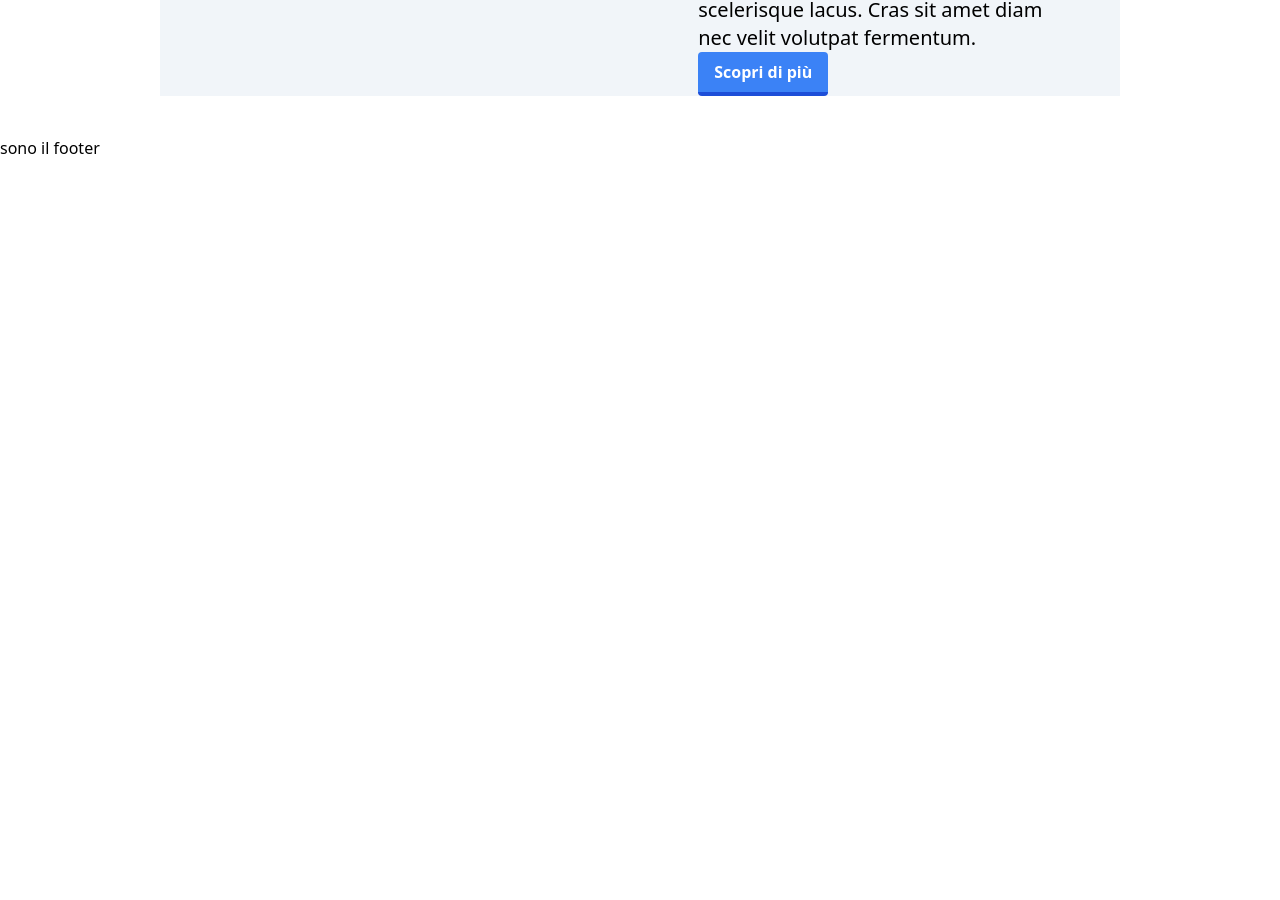
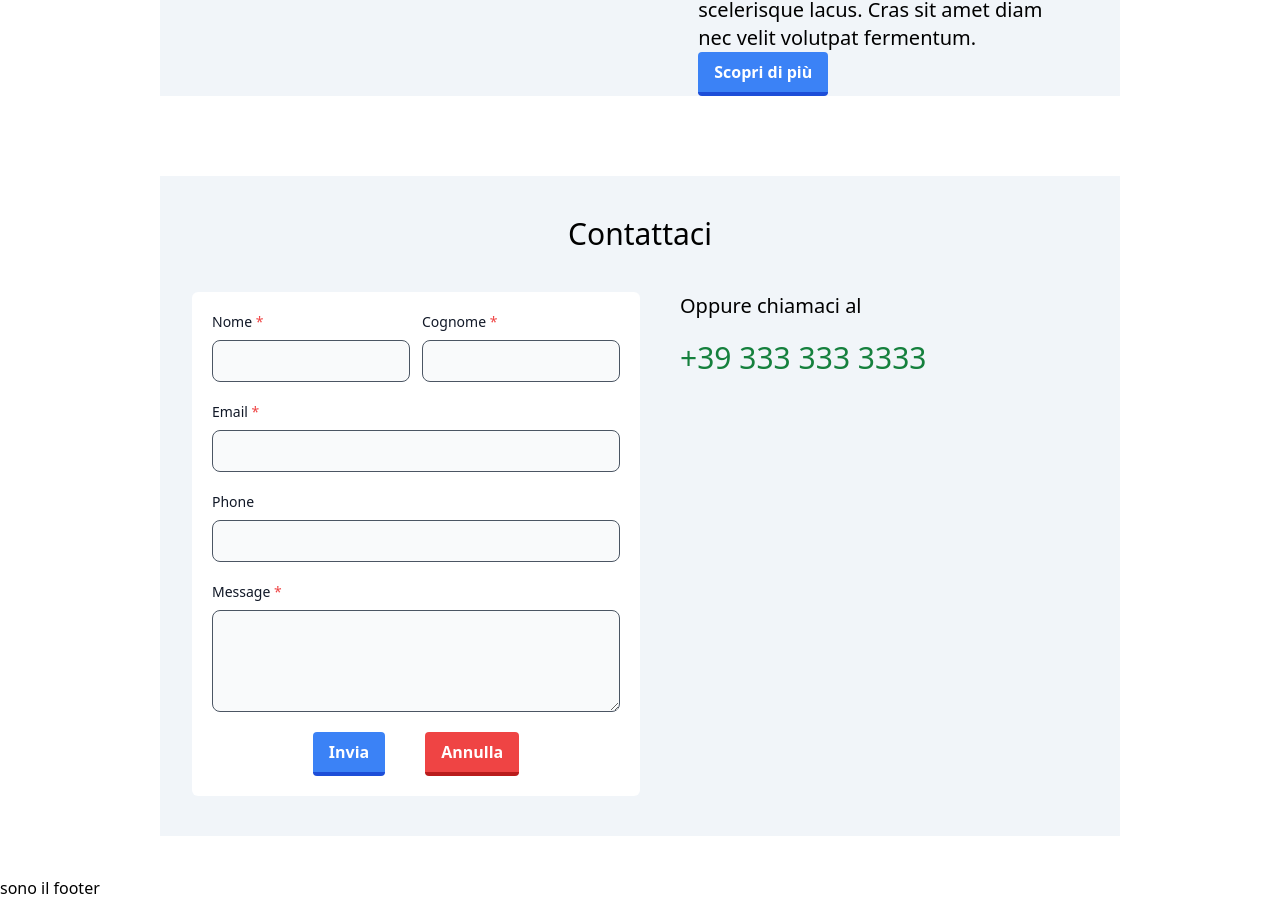
Before and after one commit to alexraduca01/IT-website, a React (Create React App) app: page / in a window 1280 px wide. Shown: the part 1350-2250 px from the top of the page. Before the commit the page ends 1510 px from the top, so only its background shows below. Built offline with nearby package versions, Linux system fonts and the light colour scheme.

Commit message:
added initial form

```diff
--- a/src/pages/Home.js
+++ b/src/pages/Home.js
@@ -45,6 +45,105 @@ const Home = () => {
             </div>
           </div>
         </section>
+        {/* sezione form per preventivo  */}
+        <section className="w-full p-10">
+          <div className="w-4/5 m-auto bg-slate-100 pb-10 px-8">
+            <h2 className="text-3xl text-center py-10">Contattaci</h2>
+            <div className="w-full flex justify-between">
+              <form className="w-1/2 m-auto p-5 bg-white rounded-md flex flex-col gap-5">
+                <div className="flex gap-3 justify-between">
+                  <div className="w-1/2">
+                    <label
+                      for="first_name"
+                      className="block mb-2 text-sm font-medium text-gray-900 "
+                    >
+                      Nome <span className="text-red-500">*</span>
+                    </label>
+                    <input
+                      type="text"
+                      id="first_name"
+                      className="bg-gray-50 border text-sm rounded-lg block w-full p-2.5  border-gray-600 placeholder-gray-400  focus:ring-blue-500 focus:border-blue-500"
+                      required
+                    />
+                  </div>
+                  <div className="w-1/2">
+                    <label
+                      for="last_name"
+                      className="block mb-2 text-sm font-medium text-gray-900 "
+                    >
+                      Cognome <span className="text-red-500">*</span>
+                    </label>
+                    <input
+                      type="text"
+                      id="last_name"
+                      className="bg-gray-50 border text-sm rounded-lg block w-full p-2.5  border-gray-600 placeholder-gray-400  focus:ring-blue-500 focus:border-blue-500"
+                      required
+                    />
+                  </div>
+                </div>
+                <div className="w-full">
+                  <label
+                    for="email"
+                    className="block mb-2 text-sm font-medium text-gray-900 "
+                  >
+                    Email <span className="text-red-500">*</span>
+                  </label>
+                  <input
+                    type="email"
+                    id="email"
+                    className="bg-gray-50 border text-sm rounded-lg block w-full p-2.5  border-gray-600 placeholder-gray-400  focus:ring-blue-500 focus:border-blue-500"
+                    required
+                  />
+                </div>
+                <div className="w-full">
+                  <label
+                    for="email"
+                    className="block mb-2 text-sm font-medium text-gray-900 "
+                  >
+                    Phone
+                  </label>
+                  <input
+                    type="text"
+                    id="text"
+                    className="bg-gray-50 border text-sm rounded-lg block w-full p-2.5  border-gray-600 placeholder-gray-400  focus:ring-blue-500 focus:border-blue-500"
+                  />
+                </div>
+                <div className="w-full">
+                  <label
+                    for="message"
+                    className="block mb-2 text-sm font-medium text-gray-900 "
+                  >
+                    Message <span className="text-red-500">*</span>
+                  </label>
+                  <textarea
+                    rows={4}
+                    type="text"
+                    id="message"
+                    className="bg-gray-50 border text-sm rounded-lg block w-full p-2.5  border-gray-600 placeholder-gray-400  focus:ring-blue-500 focus:border-blue-500"
+                  />
+                </div>
+                <div className="w-full flex justify-center gap-10">
+                  <button
+                    type="submit"
+                    className="bg-blue-500 hover:bg-blue-400 text-white font-bold py-2 px-4 border-b-4 border-blue-700 hover:border-blue-500 rounded"
+                  >
+                    Invia
+                  </button>
+                  <button
+                    type="reset"
+                    className="bg-red-500 hover:bg-red-400 text-white font-bold py-2 px-4 border-b-4 border-red-700 hover:border-red-500 rounded"
+                  >
+                    Annulla
+                  </button>
+                </div>
+              </form>
+              <div className="w-1/2 ps-10">
+                <p className="text-xl mb-5">Oppure chiamaci al</p>
+                <a href="tel:+393333333333" className="text-3xl text-green-700 hover:text-green-300 transition duration-150 ease-linear">+39 333 333 3333</a>
+              </div>
+            </div>
+          </div>
+        </section>
       </div>
     </>
   );
```
